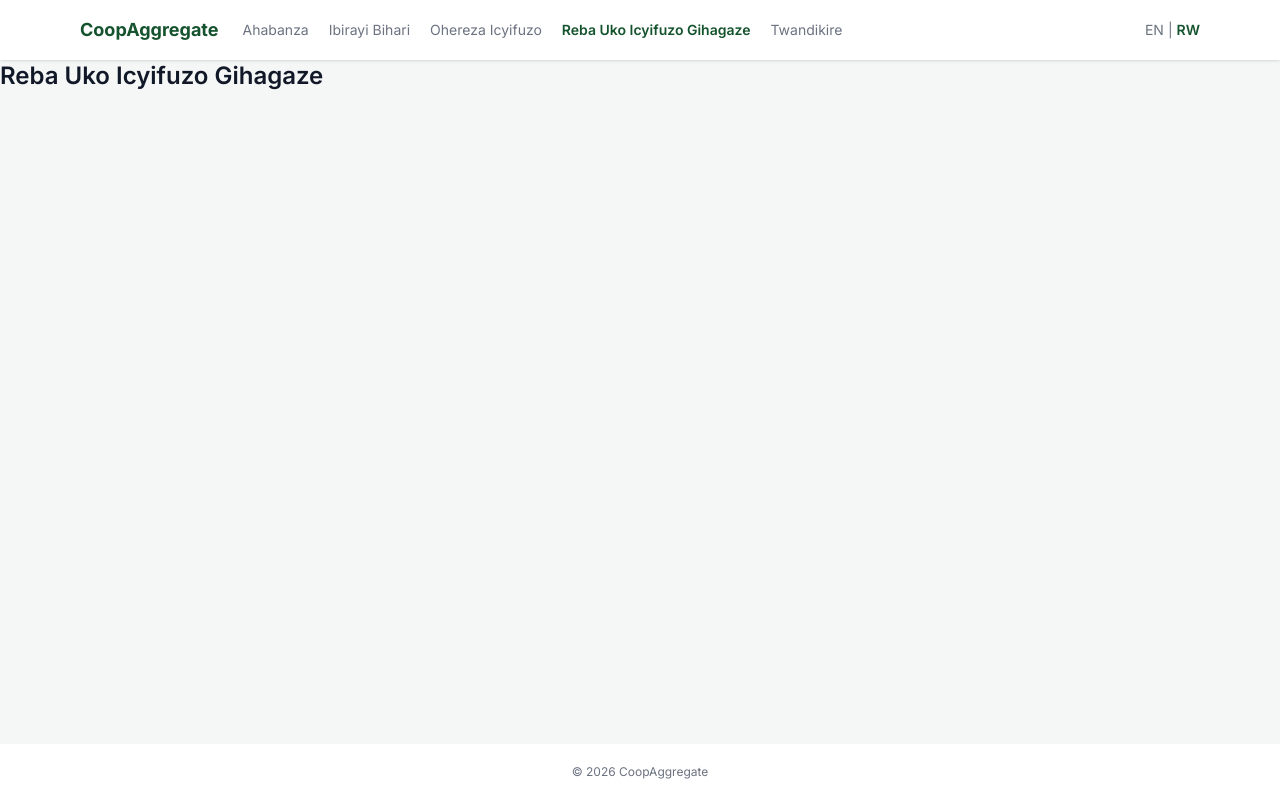
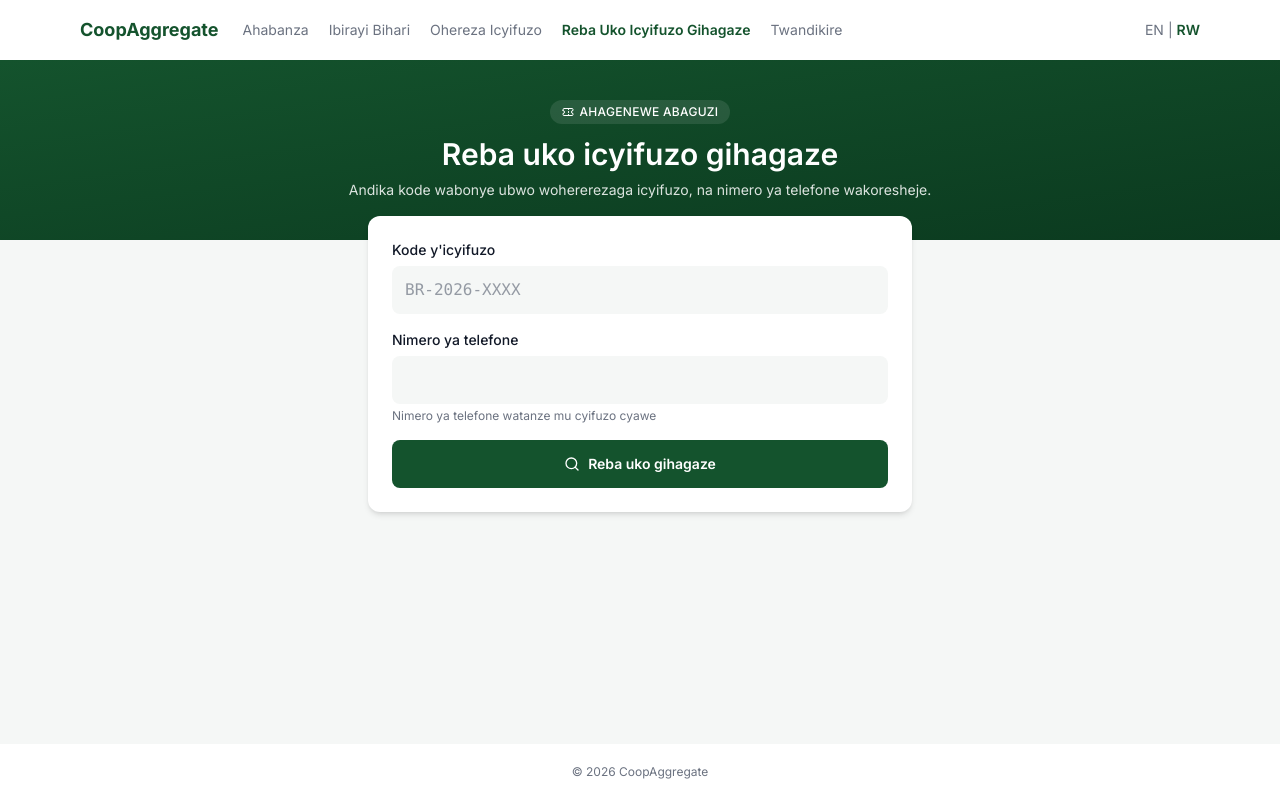
Before and after one commit to EMe-U/coopaggregate-frontend, a React (Vite) app: page /status in a window 1280 px wide. Built offline with nearby package versions, Linux system fonts and the light colour scheme; no server answers.

Commit message:
feat: add the request status page

```diff
--- a/src/i18n/en.json
+++ b/src/i18n/en.json
@@ -1321,5 +1321,29 @@
       "checkStatus": "Check request status",
       "another": "Send another request"
     }
+  },
+  "requestStatus": {
+    "eyebrow": "Buyer portal",
+    "title": "Check request status",
+    "subtitle": "Enter the code you received when you sent your request, and the phone number you used.",
+    "code": "Request code",
+    "phone": "Phone number",
+    "phoneHint": "The phone number you gave in your request",
+    "check": "Check status",
+    "checking": "Checking...",
+    "reference": "Request code",
+    "notice": "Message from the cooperative",
+    "status": {
+      "PENDING": "Waiting for review",
+      "ACCEPTED": "Accepted",
+      "REJECTED": "Rejected"
+    },
+    "errors": {
+      "code": "Enter the request code",
+      "phone": "Enter a Rwandan mobile number, for example 0788123456",
+      "notFound": "Request not found. Check the code and the phone number.",
+      "generic": "Could not check the request. Please try again.",
+      "network": "Cannot reach the server. Check your connection and try again."
+    }
   }
 }
--- a/src/i18n/rw.json
+++ b/src/i18n/rw.json
@@ -1239,7 +1239,8 @@
       "publicHome",
       "publicNav.grades",
       "publicNav.contact",
-      "publicRequest"
+      "publicRequest",
+      "requestStatus"
     ]
   },
   "memberVerification": {
@@ -1350,5 +1351,29 @@
       "checkStatus": "Reba uko icyifuzo gihagaze",
       "another": "Ohereza ikindi cyifuzo"
     }
+  },
+  "requestStatus": {
+    "eyebrow": "Ahagenewe abaguzi",
+    "title": "Reba uko icyifuzo gihagaze",
+    "subtitle": "Andika kode wabonye ubwo wohererezaga icyifuzo, na nimero ya telefone wakoresheje.",
+    "code": "Kode y'icyifuzo",
+    "phone": "Nimero ya telefone",
+    "phoneHint": "Nimero ya telefone watanze mu cyifuzo cyawe",
+    "check": "Reba uko gihagaze",
+    "checking": "Biragenzurwa...",
+    "reference": "Kode y'icyifuzo",
+    "notice": "Ubutumwa buvuye kuri koperative",
+    "status": {
+      "PENDING": "Gitegereje kurebwa",
+      "ACCEPTED": "Cyemewe",
+      "REJECTED": "Cyanzwe"
+    },
+    "errors": {
+      "code": "Andika kode y'icyifuzo",
+      "phone": "Andika nimero ya telefone yo mu Rwanda, urugero 0788123456",
+      "notFound": "Icyifuzo ntikibonetse. Reba kode na nimero ya telefone.",
+      "generic": "Ntibishobotse kureba icyifuzo. Ongera ugerageze.",
+      "network": "Ntibishobotse kugera kuri seriveri. Reba interineti wongere ugerageze."
+    }
   }
 }
--- a/src/pages/public/Home.jsx
+++ b/src/pages/public/Home.jsx
@@ -15,7 +15,7 @@ function InfoCard({ icon: Icon, label, children }) {
       </div>
       <div className="min-w-0">
         <p className="text-[11px] font-medium uppercase tracking-wide text-muted">{label}</p>
-        <p className="break-words text-sm font-semibold text-text">{children}</p>
+        <p className="wrap-break-word text-sm font-semibold text-text">{children}</p>
       </div>
     </div>
   )
@@ -34,7 +34,7 @@ function GradeCard({ grade }) {
         <span className="flex h-10 w-10 shrink-0 items-center justify-center rounded-lg bg-primary text-sm font-bold text-white">
           {grade.code}
         </span>
-        <h3 className="min-w-0 break-words text-lg font-semibold text-text">{publicGradeName(grade, i18n.language)}</h3>
+        <h3 className="min-w-0 wrap-break-word text-lg font-semibold text-text">{publicGradeName(grade, i18n.language)}</h3>
       </div>
       {grade.description && <p className="mt-3 text-sm text-muted">{grade.description}</p>}
       {details.length > 0 && (
@@ -42,7 +42,7 @@ function GradeCard({ grade }) {
           {details.map(({ key, value }) => (
             <div key={key} className="min-w-0">
               <dt className="text-xs text-muted">{t(`publicHome.grades.${key}`)}</dt>
-              <dd className="break-words font-medium text-text">{value}</dd>
+              <dd className="wrap-break-word font-medium text-text">{value}</dd>
             </div>
           ))}
         </dl>
@@ -70,7 +70,7 @@ export default function Home() {
 
   return (
     <>
-      <section className="bg-gradient-to-br from-primary to-[#0b3a1f] py-14 text-white sm:py-20">
+      <section className="bg-linear-to-br from-primary to-[#0b3a1f] py-14 text-white sm:py-20">
         <div className={sectionClass}>
           <h1 className="max-w-3xl text-3xl font-bold leading-tight sm:text-4xl">
             {cooperative?.cooperativeName ?? t('app.cooperative')}
--- a/src/pages/public/RequestStatus.jsx
+++ b/src/pages/public/RequestStatus.jsx
@@ -1,7 +1,150 @@
+import { useState } from 'react'
+import { useSearchParams } from 'react-router-dom'
 import { useTranslation } from 'react-i18next'
-import PageTitle from '../../components/PageTitle'
+import { CircleCheck, CircleX, Clock, Search, Ticket } from 'lucide-react'
+import { getRequestStatus } from '../../api/public'
+import { cleanPhone, RWANDAN_PHONE_PATTERN } from '../../utils/phone'
+
+const inputClass =
+  'min-h-12 w-full rounded-lg border border-transparent bg-background px-3 text-base outline-none placeholder:text-muted/70 focus:border-primary focus:ring-2 focus:ring-primary/20 disabled:opacity-60'
+
+const statusStyles = {
+  PENDING: { icon: Clock, className: 'bg-warning/15 text-amber-800' },
+  ACCEPTED: { icon: CircleCheck, className: 'bg-primary-light text-primary' },
+  REJECTED: { icon: CircleX, className: 'bg-danger/10 text-danger' },
+}
 
 export default function RequestStatus() {
   const { t } = useTranslation()
-  return <PageTitle>{t('pages.checkStatus')}</PageTitle>
+  const [searchParams] = useSearchParams()
+  const [code, setCode] = useState(searchParams.get('code') ?? '')
+  const [phone, setPhone] = useState('')
+  const [errors, setErrors] = useState({})
+  const [error, setError] = useState('')
+  const [loading, setLoading] = useState(false)
+  const [result, setResult] = useState(null)
+
+  async function handleSubmit(event) {
+    event.preventDefault()
+    if (loading) return
+    setError('')
+    setResult(null)
+
+    const found = {}
+    if (!code.trim()) found.code = t('requestStatus.errors.code')
+    if (!RWANDAN_PHONE_PATTERN.test(cleanPhone(phone))) found.phone = t('requestStatus.errors.phone')
+    setErrors(found)
+    if (Object.keys(found).length > 0) return
+
+    setLoading(true)
+    try {
+      setResult(await getRequestStatus(code.trim().toUpperCase(), cleanPhone(phone)))
+    } catch (requestError) {
+      if (!requestError.response) setError(t('requestStatus.errors.network'))
+      else if (requestError.response.status === 404) setError(t('requestStatus.errors.notFound'))
+      else setError(requestError.response.data?.message || t('requestStatus.errors.generic'))
+    } finally {
+      setLoading(false)
+    }
+  }
+
+  const style = result && (statusStyles[result.status] ?? statusStyles.PENDING)
+  const StatusIcon = style?.icon
+
+  return (
+    <>
+      <section className="bg-linear-to-br from-primary to-[#0b3a1f] py-10 text-center text-white">
+        <div className="mx-auto max-w-2xl px-4">
+          <p className="inline-flex items-center gap-1.5 rounded-full bg-white/10 px-3 py-1 text-xs font-medium uppercase tracking-wide">
+            <Ticket size={12} />
+            {t('requestStatus.eyebrow')}
+          </p>
+          <h1 className="mt-3 text-2xl font-semibold sm:text-3xl">{t('requestStatus.title')}</h1>
+          <p className="mt-2 text-sm text-white/85">{t('requestStatus.subtitle')}</p>
+        </div>
+      </section>
+
+      <div className="mx-auto max-w-xl px-4 pb-12">
+        <form onSubmit={handleSubmit} noValidate className="-mt-6 space-y-4 rounded-xl bg-surface p-5 shadow-md sm:p-6">
+          <div>
+            <label htmlFor="status-code" className="mb-1.5 block text-sm font-medium text-text">
+              {t('requestStatus.code')}
+            </label>
+            <input
+              id="status-code"
+              value={code}
+              onChange={(event) => {
+                setCode(event.target.value)
+                setErrors((current) => ({ ...current, code: undefined }))
+              }}
+              placeholder="BR-2026-XXXX"
+              autoComplete="off"
+              autoCapitalize="characters"
+              disabled={loading}
+              className={`${inputClass} font-mono uppercase`}
+            />
+            {errors.code && <p className="mt-1 text-sm text-danger">{errors.code}</p>}
+          </div>
+          <div>
+            <label htmlFor="status-phone" className="mb-1.5 block text-sm font-medium text-text">
+              {t('requestStatus.phone')}
+            </label>
+            <input
+              id="status-phone"
+              type="tel"
+              inputMode="tel"
+              autoComplete="tel"
+              value={phone}
+              onChange={(event) => {
+                setPhone(event.target.value)
+                setErrors((current) => ({ ...current, phone: undefined }))
+              }}
+              disabled={loading}
+              className={inputClass}
+            />
+            {errors.phone ? (
+              <p className="mt-1 text-sm text-danger">{errors.phone}</p>
+            ) : (
+              <p className="mt-1 text-xs text-muted">{t('requestStatus.phoneHint')}</p>
+            )}
+          </div>
+          <button
+            type="submit"
+            disabled={loading}
+            className="flex min-h-12 w-full items-center justify-center gap-2 rounded-lg bg-primary px-5 text-sm font-semibold text-white hover:bg-primary/90 disabled:cursor-not-allowed disabled:opacity-60"
+          >
+            <Search size={16} />
+            {loading ? t('requestStatus.checking') : t('requestStatus.check')}
+          </button>
+        </form>
+
+        {error && (
+          <p role="alert" className="mt-4 rounded-lg bg-danger/10 px-4 py-3 text-sm text-danger">
+            {error}
+          </p>
+        )}
+
+        {result && (
+          <section role="status" className="mt-4 rounded-xl bg-surface p-5 shadow-sm sm:p-6">
+            <div className="flex flex-wrap items-start justify-between gap-3">
+              <div>
+                <p className="text-xs uppercase tracking-wide text-muted">{t('requestStatus.reference')}</p>
+                <p className="font-mono text-lg font-semibold text-text">{result.code}</p>
+              </div>
+              <span className={`inline-flex items-center gap-1.5 rounded-full px-3 py-1.5 text-sm font-medium ${style.className}`}>
+                <StatusIcon size={16} />
+                {t(`requestStatus.status.${result.status}`, { defaultValue: result.status })}
+              </span>
+            </div>
+            {result.message && (
+              <div className="mt-4 border-l-4 border-primary bg-background p-4">
+                <p className="text-xs font-semibold uppercase tracking-wide text-primary">{t('requestStatus.notice')}</p>
+                <p className="mt-1 whitespace-pre-line wrap-break-word text-sm italic text-text">{result.message}</p>
+              </div>
+            )}
+          </section>
+        )}
+      </div>
+    </>
+  )
 }
```
